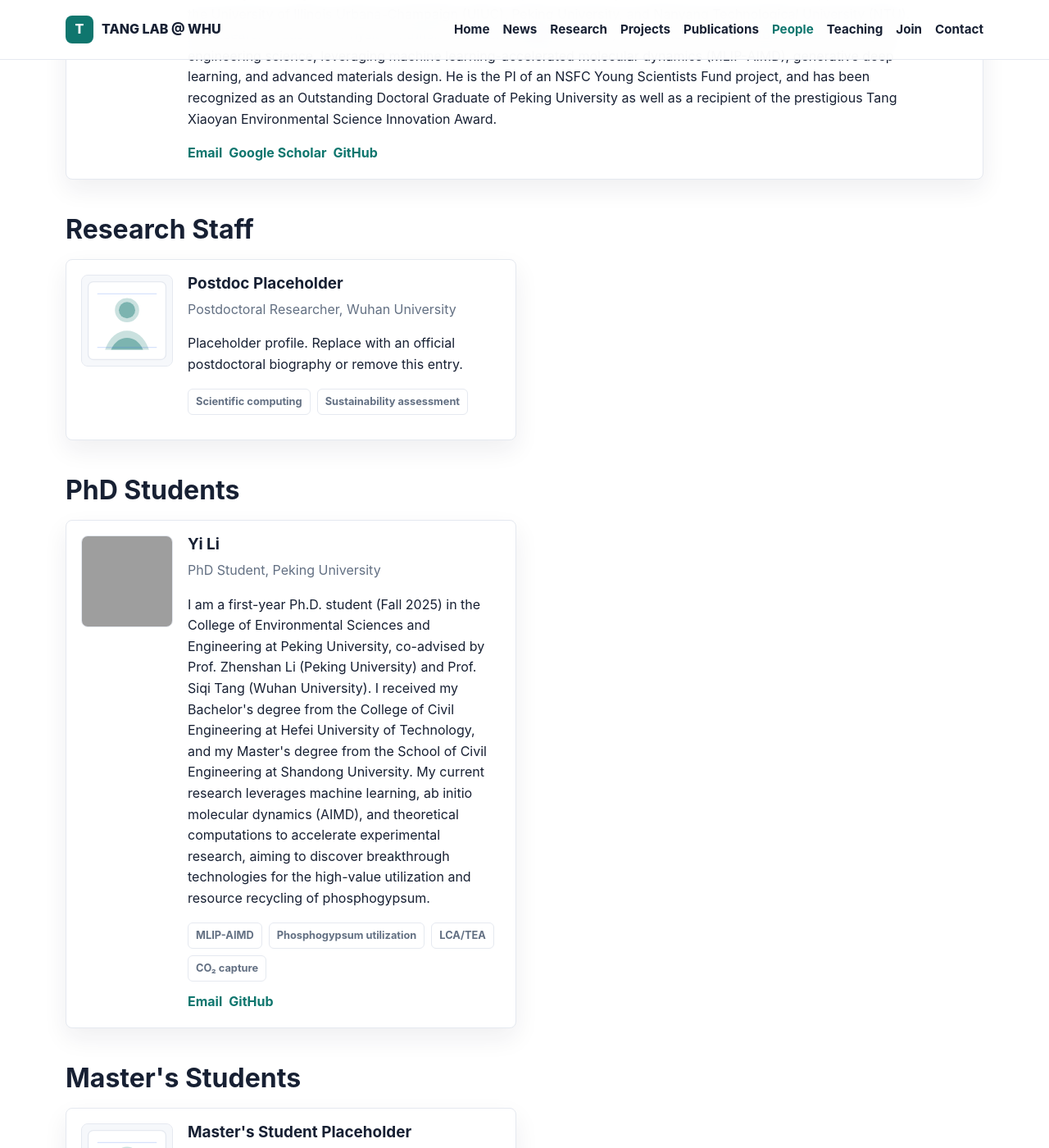
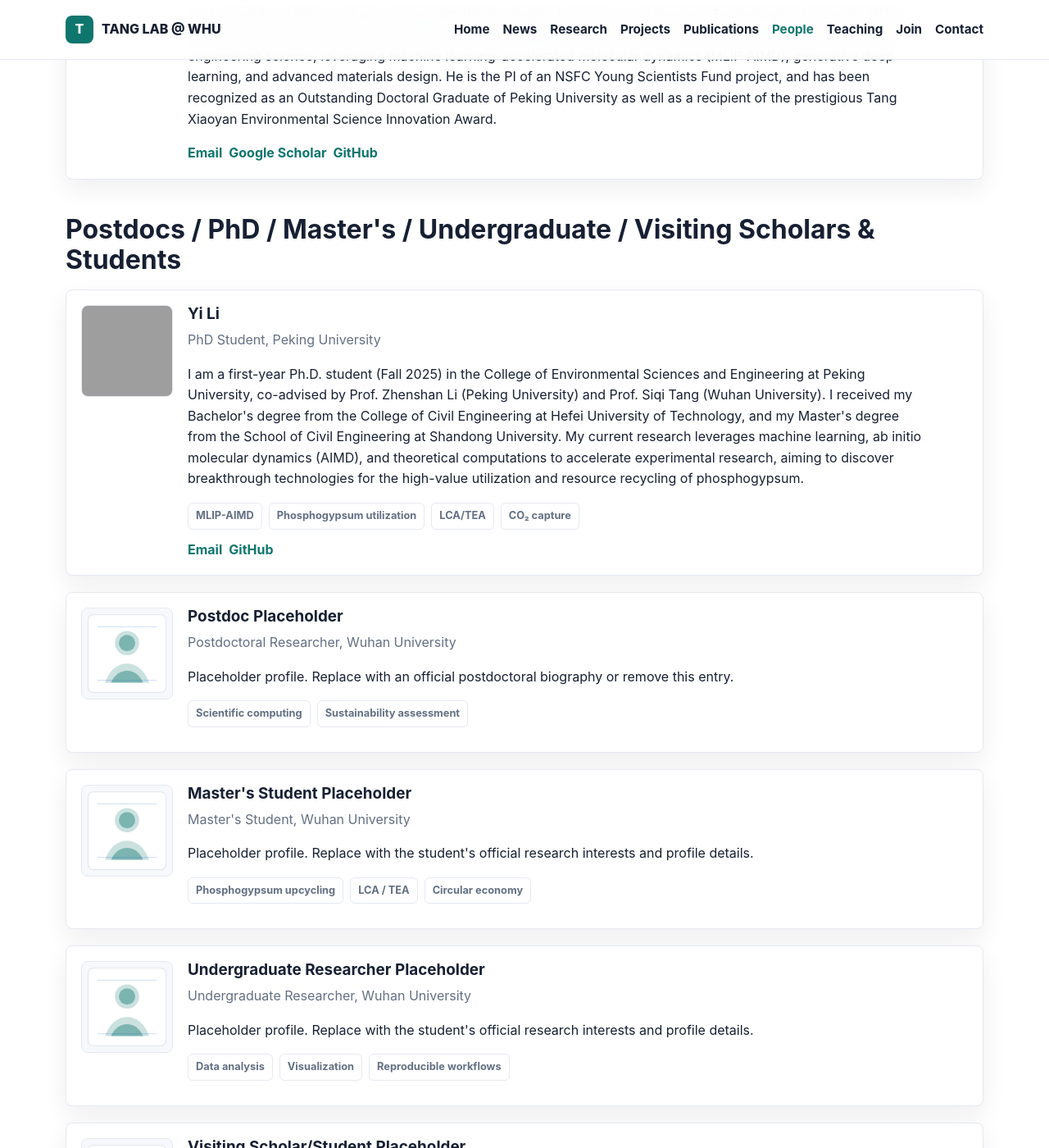
Before and after one commit to TANG-LAB-WHU/tanglab.github.io, a Jekyll site: the page built from pages/people.html, in a window 1280 px wide and 1400 px high, scrolled down 653 px. Shown: the whole window at 82% size. Built offline with Jekyll 4.4.1, drawn with Linux system fonts in a browser that asks for light colours; some of the changed text lies outside the part shown; grey boxes are pictures that could not be loaded.

Commit message:
feat(people): merge all team members into single section with auto alphabetical sorting

```diff
--- a/pages/people.html
+++ b/pages/people.html
@@ -8,17 +8,39 @@ permalink: /people/
   Member names and profiles marked as placeholders should be replaced with official lab information.
 </div> -->
 
-{% assign groups = "principal_investigator,research_staff,phd_students,masters_students,undergraduate_researchers,visiting_students,alumni" | split: "," %}
-{% assign labels = "Principal Investigator,Research Staff,PhD Students,Master's Students,Undergraduate Researchers,Visiting Scholars/Students,Alumni" | split: "," %}
+{% assign pi = site.data.people.principal_investigator %}
+{% if pi and pi.size > 0 %}
+  <h2>Principal Investigator</h2>
+  <div class="people-grid pi-grid">
+    {% for person in pi %}
+      {% include person-card.html person=person %}
+    {% endfor %}
+  </div>
+{% endif %}
 
-{% for group in groups %}
-  {% assign group_members = site.data.people[group] %}
-  {% if group_members and group_members.size > 0 %}
-    <h2>{{ labels[forloop.index0] }}</h2>
-    <div class="people-grid {% if group == 'principal_investigator' %}pi-grid{% endif %}">
-      {% for person in group_members %}
-        {% include person-card.html person=person %}
-      {% endfor %}
-    </div>
-  {% endif %}
-{% endfor %}
+{% assign team = "" | split: "," %}
+{% if site.data.people.research_staff %}{% assign team = team | concat: site.data.people.research_staff %}{% endif %}
+{% if site.data.people.phd_students %}{% assign team = team | concat: site.data.people.phd_students %}{% endif %}
+{% if site.data.people.masters_students %}{% assign team = team | concat: site.data.people.masters_students %}{% endif %}
+{% if site.data.people.undergraduate_researchers %}{% assign team = team | concat: site.data.people.undergraduate_researchers %}{% endif %}
+{% if site.data.people.visiting_students %}{% assign team = team | concat: site.data.people.visiting_students %}{% endif %}
+
+{% if team.size > 0 %}
+  {% assign team_sorted = team | sort: "last_name" %}
+  <h2>Postdocs / PhD / Master's / Undergraduate / Visiting Scholars & Students</h2>
+  <div class="people-grid pi-grid">
+    {% for person in team_sorted %}
+      {% include person-card.html person=person %}
+    {% endfor %}
+  </div>
+{% endif %}
+
+{% assign alumni = site.data.people.alumni %}
+{% if alumni and alumni.size > 0 %}
+  <h2>Alumni</h2>
+  <div class="people-grid">
+    {% for person in alumni %}
+      {% include person-card.html person=person %}
+    {% endfor %}
+  </div>
+{% endif %}
```
